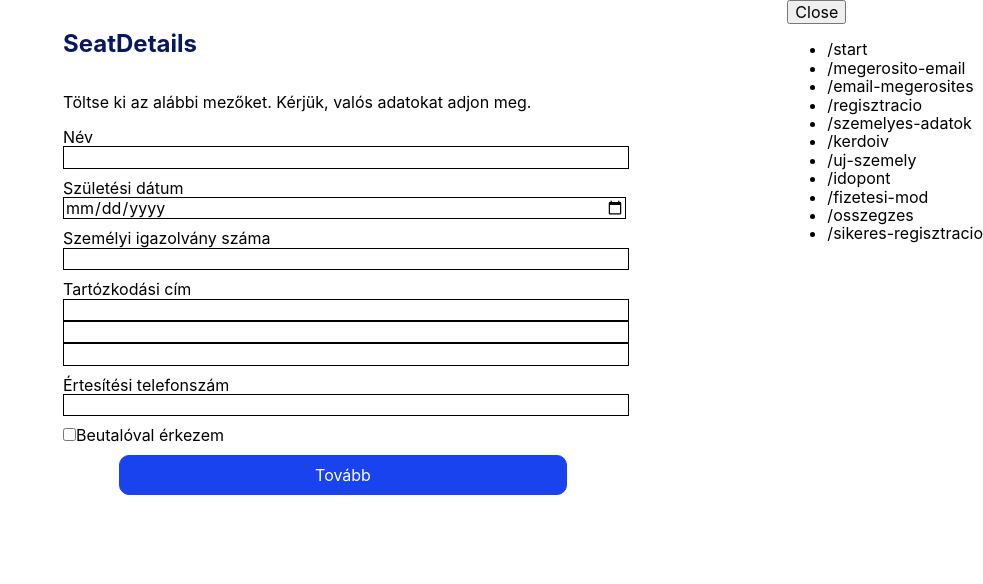
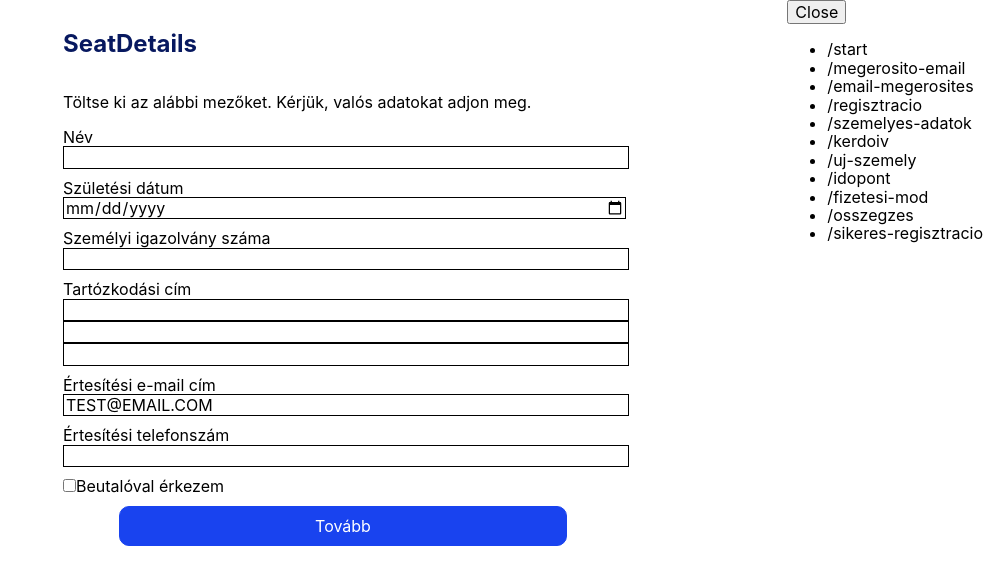
Before and after one commit to rollethu/noe, a React (Create React App) app in the folder code/frontend/: page /szemelyes-adatok in a window 1280 px wide. Shown: the top 584 px of the page, without its empty margins (297-1280 px from the left). Built offline with nearby package versions, Linux system fonts and the light colour scheme.

Commit message:
Add email field to Seat with default value

```diff
--- a/code/frontend/src/screens/SeatDetails.jsx
+++ b/code/frontend/src/screens/SeatDetails.jsx
@@ -23,7 +23,6 @@ const TXT_HELP_TEXT =
 
 export default function SeatDetails() {
   const [redirectTo, setRedirectTo] = React.useState(null);
-  const { register, handleSubmit, setError, errors, watch } = useForm();
   const { createSeat } = React.useContext(SeatContext);
   const {
     state: { appointment },
@@ -34,6 +33,11 @@ export default function SeatDetails() {
       "http://localhost:8000/api/appointments/54d027ec-3f32-49d8-91d1-d5a1ea2ad5c8/";
     appointment.email = "TEST@EMAIL.COM";
   }
+  const { register, handleSubmit, setError, errors, watch } = useForm({
+    defaultValues: {
+      email: appointment.email,
+    },
+  });
 
   const onSubmit = async (values) => {
     if (!appointment.url) {
@@ -100,6 +104,14 @@ export default function SeatDetails() {
         </InputGroup>
         <Field
           register={register}
+          name="email"
+          label="Értesítési e-mail cím"
+          type="email"
+          errors={errors}
+          helpText="Amennyiben értesítési e-mail címe eltér a megadottól "
+        />
+        <Field
+          register={register}
           name="phone_number"
           label="Értesítési telefonszám"
           type="text"
```
